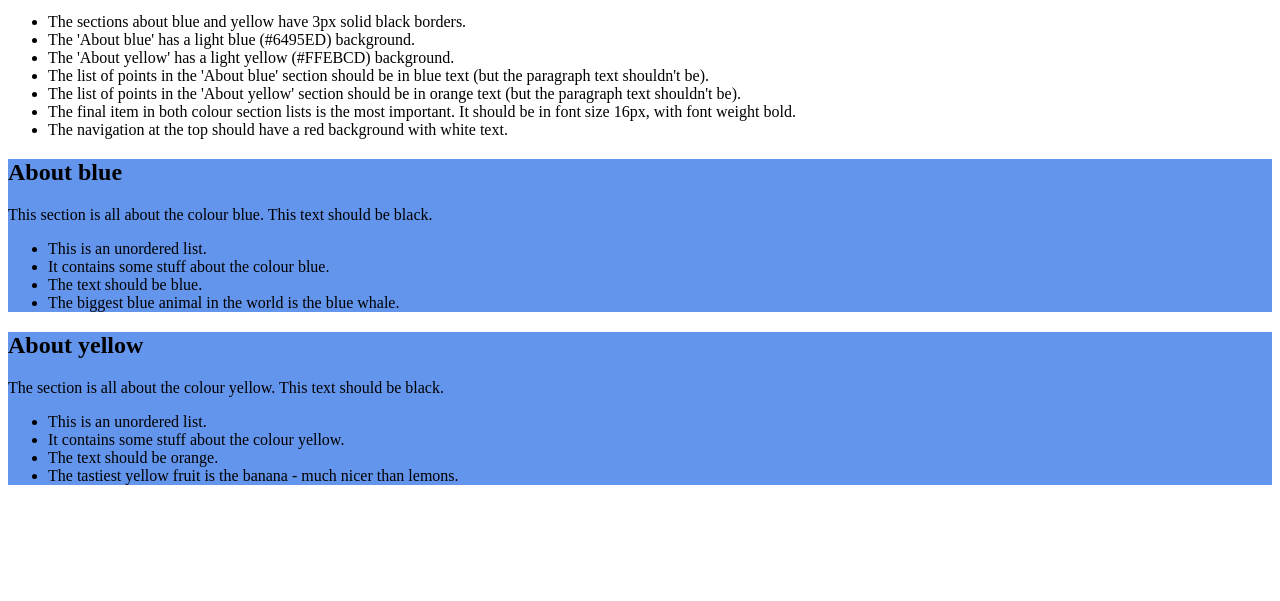
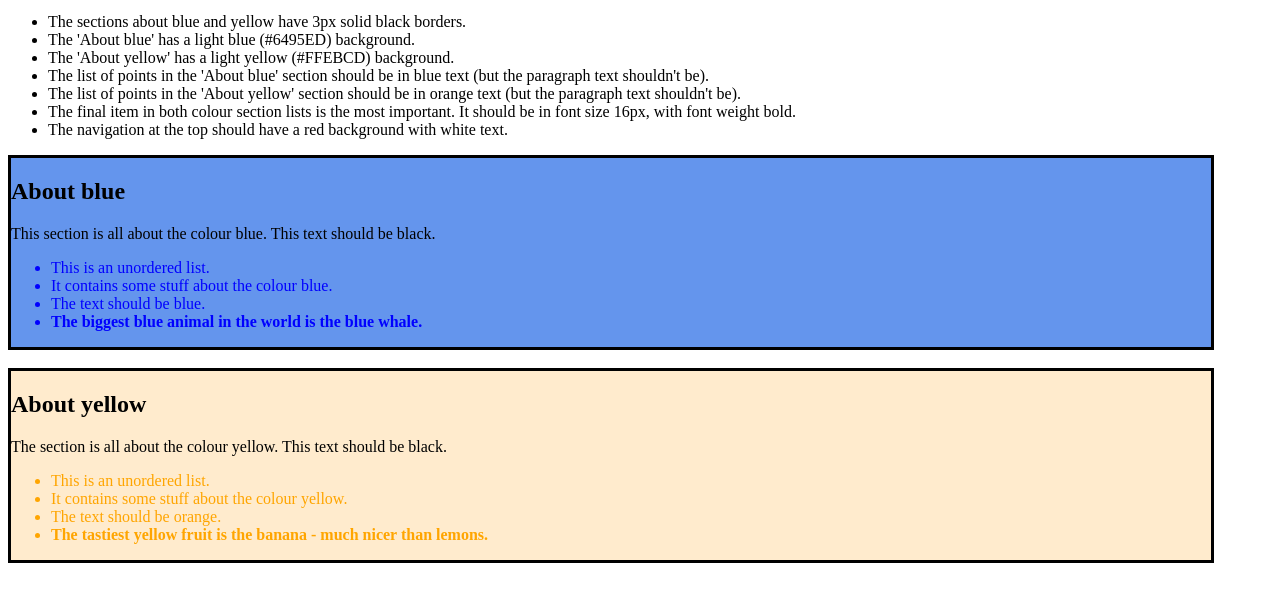
Before and after one commit to everhooder/first_site, a plain HTML site: page exercise2.html in a window 1280 px wide. Shown: the part 135-736 px from the top of the page. Drawn offline with Linux system fonts and the light colour scheme.

Commit message:
Exercise2 finished

```diff
--- a/exercise2.html
+++ b/exercise2.html
@@ -9,7 +9,25 @@
             }
             a { background-color: red; color: white;
         }
+            div#about_blue {
+                width: 1200px;
+                border: 3px solid black;
+                background-color: #6495ED;
+            }
 
+            div#about_blue li {
+                color: blue;
+            }
+
+            div#about_yellow {
+                width: 1200px;
+                border: 3px solid black;
+                background-color: #FFEBCD;
+            }
+
+            div#about_yellow li {
+                color: orange;
+            }
 
 
         </style>
@@ -39,9 +57,7 @@
 
 
             <div id='about_blue' class='color-info'>
-                <style>
-                div { background-color: #6495ED}
-                </style>
+
 
                 <h2>About blue</h2>
 
@@ -51,10 +67,11 @@
                     <li>This is an unordered list.</li>
                     <li>It contains some stuff about the colour blue.</li>
                     <li>The text should be blue.</li>
-                    <li class='important'>The biggest blue animal in the world is the blue whale.</li>
-                </ul>
+                    <li class='important'><b>The biggest blue animal in the world is the blue whale.</li>
+                </b></ul>
 
             </div>
+            <br>
 
             <div id='about_yellow' class='color-info'>
                 <h2>About yellow</h2>
@@ -65,7 +82,7 @@
                     <li>This is an unordered list.</li>
                     <li>It contains some stuff about the colour yellow.</li>
                     <li>The text should be orange.</li>
-                    <li class='important'>The tastiest yellow fruit is the banana - much nicer than lemons.</li>
+                    <li class='important'><b>The tastiest yellow fruit is the banana - much nicer than lemons.</b></li>
                 </ul>
 
             </div>
```
